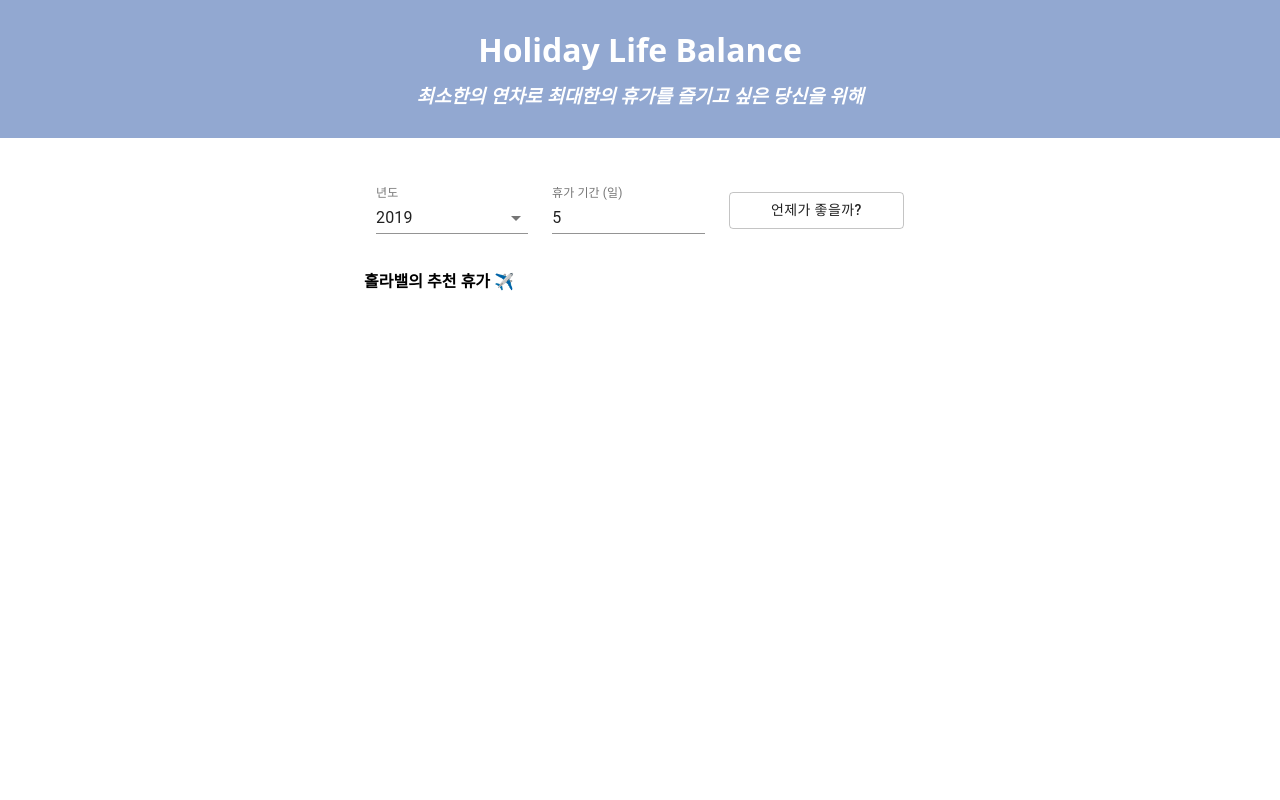
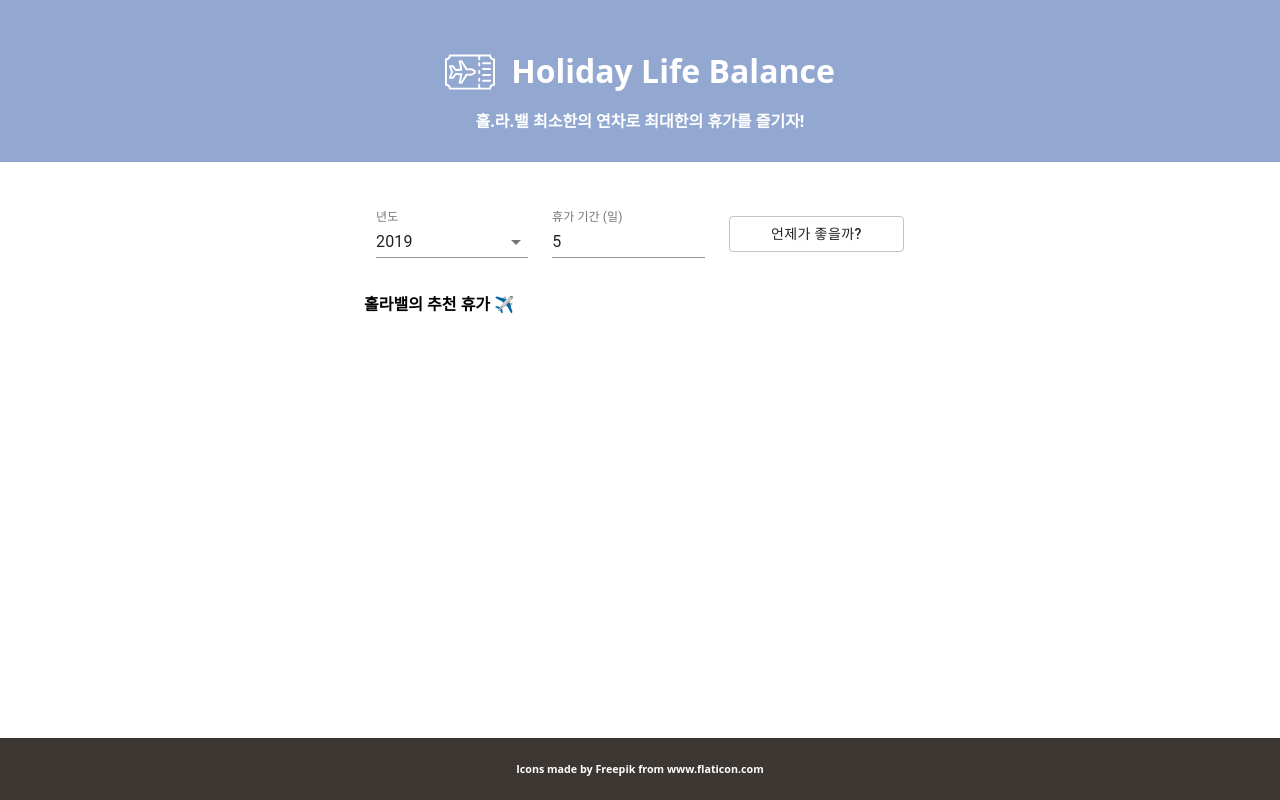
Before and after one commit to Zzorebies/holiday-life-balance-web, a React (Create React App) app: page / in a window 1280 px wide. Built offline with nearby package versions, Linux system fonts and the light colour scheme; what webfontloader would draw is missing.

Commit message:
Add a logo (#14)
* Update theme colors

* Add logo to header component

* Add footer to attribute the icon author

* Add logo to header component

```diff
--- a/src/App.js
+++ b/src/App.js
@@ -1,5 +1,6 @@
 import React, { useState } from 'react';
 import Container from '@material-ui/core/Container';
+import Footer from './components/Footer';
 import Header from './components/Header';
 import HolidayForm from './components/HolidayForm';
 import HolidayRecommendationList from './components/HolidayRecommendationList';
@@ -16,6 +17,7 @@ function App() {
           holidayRecommendations={holidayRecommendations}
         />
       </Container>
+      <Footer />
     </>
   );
 }
--- /dev/null
+++ b/src/components/Footer.js
@@ -0,0 +1,39 @@
+import React from 'react';
+import Container from '@material-ui/core/Container';
+import styled from 'styled-components';
+
+const Footer = ({ className }) => {
+  return (
+    <div className={className}>
+      <Container maxWidth="sm">
+        <h6>
+          Icons made by{' '}
+          <a href="https://www.flaticon.com/authors/freepik" title="Freepik">
+            Freepik
+          </a>{' '}
+          from{' '}
+          <a href="https://www.flaticon.com/" title="Flaticon">
+            www.flaticon.com
+          </a>
+        </h6>
+      </Container>
+    </div>
+  );
+};
+
+const StyledFooter = styled(Footer)`
+  background: ${(props) => props.theme.color.majorBrown};
+  color: ${(props) => props.theme.color.white};
+  position: fixed;
+  bottom: 0;
+  width: 100%;
+  text-align: center;
+
+  a {
+    color: ${(props) => props.theme.color.white};
+    text-decoration: none;
+    font-weight: bold;
+  }
+`;
+
+export default StyledFooter;
--- a/src/components/Header.js
+++ b/src/components/Header.js
@@ -1,15 +1,17 @@
 import React from 'react';
 import Container from '@material-ui/core/Container';
+import { ReactComponent as HlbLogo } from '../assets/hlb_logo.svg';
 import styled from 'styled-components';
 
 const Header = ({ className }) => {
   return (
     <div className={className}>
       <Container maxWidth="sm">
-        <div className="header-center">
+        <div className="heading">
+          <HlbLogo fill="white" width="3.125rem" aria-hidden="true" />
           <h1>Holiday Life Balance</h1>
-          <h3>최소한의 연차로 최대한의 휴가를 즐기고 싶은 당신을 위해</h3>
         </div>
+        <h4>홀.라.밸 최소한의 연차로 최대한의 휴가를 즐기자!</h4>
       </Container>
     </div>
   );
@@ -20,19 +22,25 @@ const StyledHeader = styled(Header)`
   color: ${(props) => props.theme.color.white};
   margin: 0 0 2rem;
   padding: 2rem 0;
+  text-align: center;
 
-  .header-center {
-    text-align: center;
-    margin: 0 auto;
+  .heading {
+    display: flex;
+    align-items: center;
+    justify-content: center;
   }
 
   h1 {
-    margin: 0 0 1rem;
+    margin-left: 1rem;
+    max-width: 11.25rem;
+
+    ${(props) => props.theme.media.tablet} {
+      max-width: fit-content;
+    }
   }
 
-  h3 {
+  h4 {
     margin: 0;
-    font-style: italic;
   }
 `;
 
--- a/src/theme.js
+++ b/src/theme.js
@@ -1,8 +1,7 @@
 const theme = {
   color: {
     serenity: '#92A8D1',
-    arctic: '#63888E',
-    majorBrown: '#5B5149',
+    majorBrown: '#3C3733',
     white: '#FFFFFF'
   },
   media: {
```
Also changed, not shown: src/assets/hlb_logo.svg (added).
